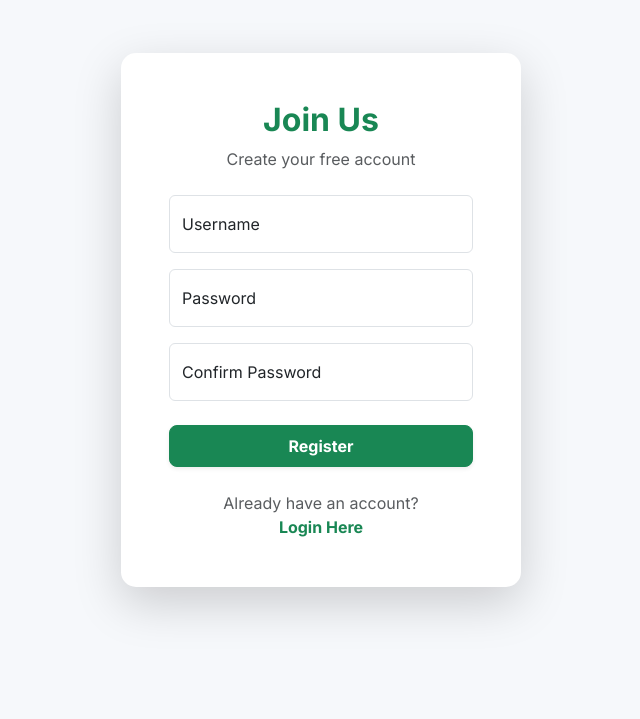
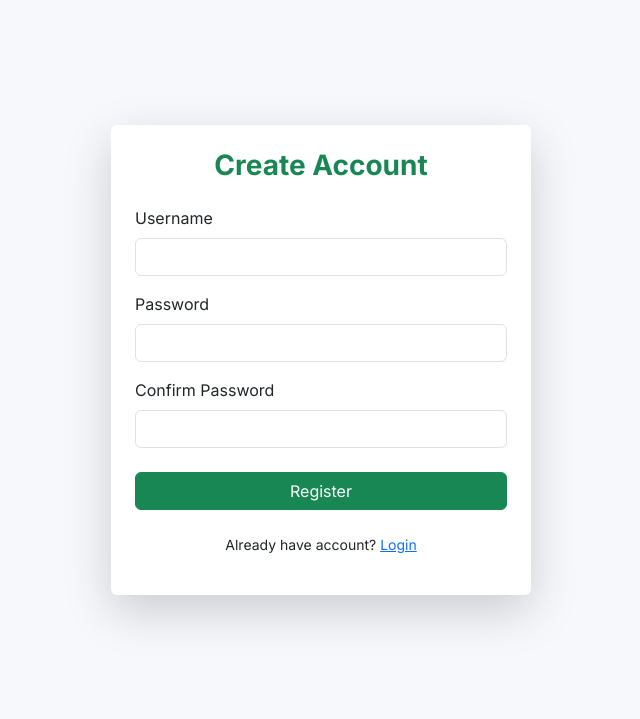
Before and after one commit to Agnish77/TodoApp, a Flask app: page /signup in a window 1280 px wide. Shown: the top 719 px of the page, without its empty margins (319-959 px from the left). Run offline with Flask 3, Linux system fonts and the light colour scheme.

Commit message:
Update signup.html

```diff
--- a/templates/signup.html
+++ b/templates/signup.html
@@ -1,61 +1,44 @@
 {% extends "base.html" %}
+{% block body %}
 
-{% block body %}
-<div class="container d-flex justify-content-center align-items-center" style="min-height: 80vh;">
-    <div class="card shadow-lg border-0" style="width: 100%; max-width: 400px; border-radius: 15px;">
-        <div class="card-body p-5">
+<div class="container d-flex justify-content-center align-items-center" style="min-height:90vh;">
 
-            <div class="text-center mb-4">
-                <h2 class="fw-bold text-success">Join Us</h2>
-                <p class="text-muted">Create your free account</p>
-            </div>
+<div class="card shadow-lg border-0 p-4" style="max-width:420px;width:100%;">
 
-            <!-- Flash messages -->
-            {% with messages = get_flashed_messages(with_categories=true) %}
-              {% if messages %}
-                {% for category, message in messages %}
-                  <div class="alert alert-{{ 'danger' if category == 'error' else 'info' }} shadow-sm">
-                      <p class="small mb-0">{{ message }}</p>
-                  </div>
-                {% endfor %}
-              {% endif %}
-            {% endwith %}
+<h3 class="text-center mb-4 fw-bold text-success">
+Create Account
+</h3>
 
-            <!-- Signup form -->
-            <form method="POST">
-                <div class="form-floating mb-3">
-                    <input type="text" class="form-control" id="username" name="username"
-                           placeholder="Username" required>
-                    <label for="username">Username</label>
-                </div>
+<form method="POST">
 
-                <div class="form-floating mb-3">
-                    <input type="password" class="form-control" id="password" name="password"
-                           placeholder="Password" required>
-                    <label for="password">Password</label>
-                </div>
+<div class="mb-3">
+<label class="form-label">Username</label>
+<input name="username" class="form-control" required>
+</div>
 
-                <div class="form-floating mb-4">
-                    <input type="password" class="form-control" id="confirm" name="confirm"
-                           placeholder="Confirm Password" required>
-                    <label for="confirm">Confirm Password</label>
-                </div>
+<div class="mb-3">
+<label class="form-label">Password</label>
+<input type="password" name="password" class="form-control" required>
+</div>
 
-                <button type="submit"
-                        class="btn btn-success w-100 py-2 fw-bold shadow-sm"
-                        style="border-radius: 8px;">
-                    Register
-                </button>
-            </form>
+<div class="mb-4">
+<label class="form-label">Confirm Password</label>
+<input type="password" name="confirm" class="form-control" required>
+</div>
 
-            <div class="mt-4 text-center">
-                <p class="mb-0 text-muted">Already have an account?</p>
-                <a href="/login" class="text-success fw-bold text-decoration-none">
-                    Login Here
-                </a>
-            </div>
+<button class="btn btn-success w-100">
+Register
+</button>
 
-        </div>
-    </div>
+</form>
+
+<p class="text-center mt-4 small">
+Already have account?
+<a href="/login">Login</a>
+</p>
+
 </div>
+
+</div>
+
 {% endblock %}
```
